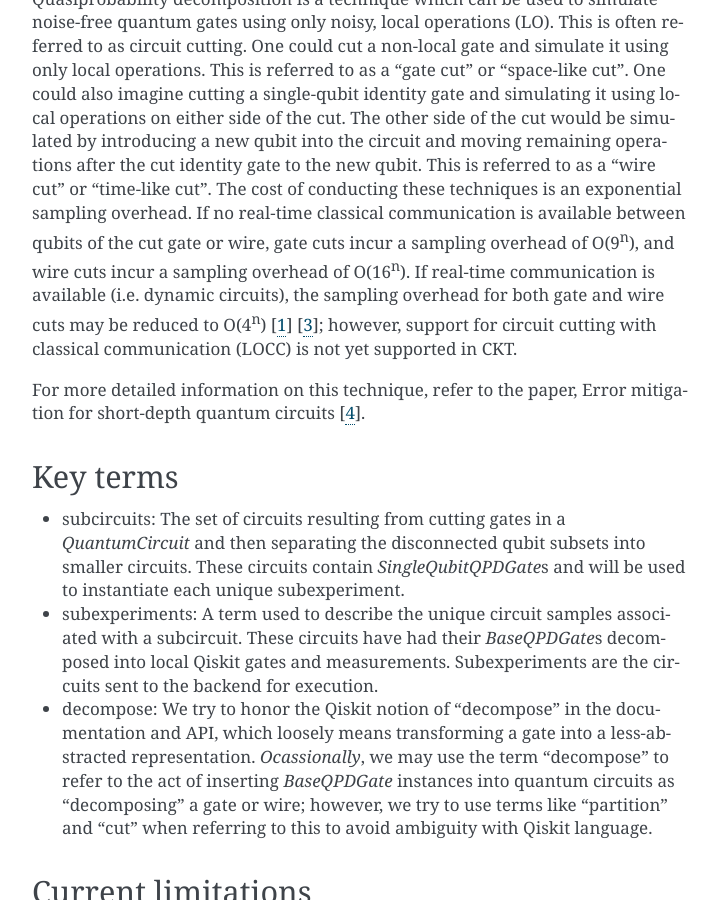
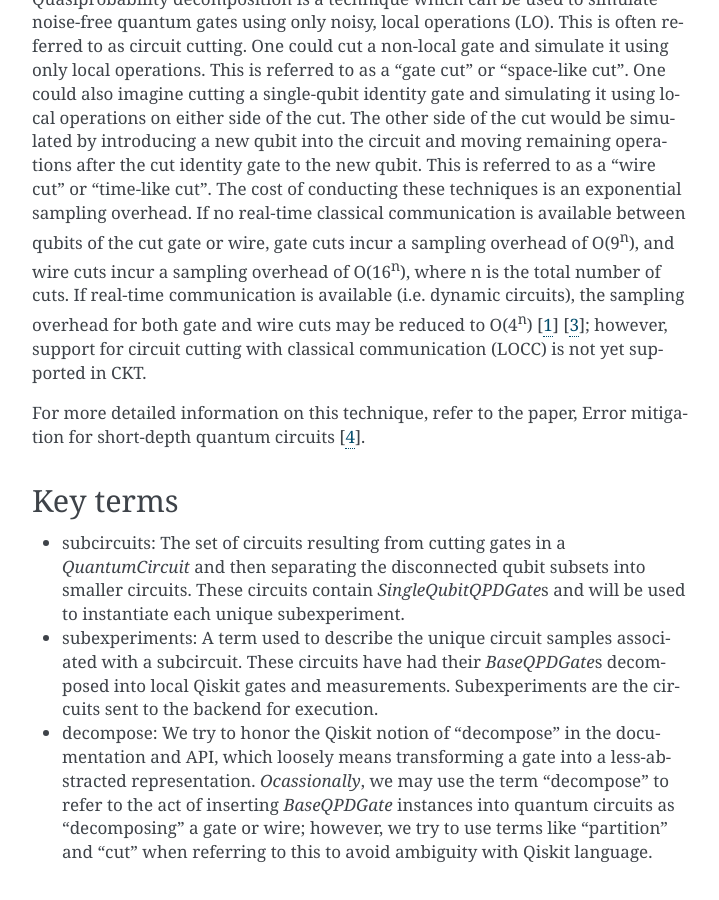
Before and after one commit to Qiskit/qiskit-addon-cutting, a Sphinx documentation site: the page built from docs/circuit_cutting/explanation/index.rst, in a window 1280 px wide and 900 px high, scrolled down 500 px. Shown: the whole window, without its empty margins (388-1107 px from the left). Built offline with Sphinx 7.4.7, drawn with Linux system fonts in a browser that asks for light colours.

Commit message:
Update index.rst

```diff
--- a/docs/circuit_cutting/explanation/index.rst
+++ b/docs/circuit_cutting/explanation/index.rst
@@ -8,7 +8,7 @@
 
 Quasiprobability Decomposition (QPD)
 ------------------------------------
-Quasiprobability decomposition is a technique which can be used to simulate noise-free quantum gates using only noisy, local operations (LO). This is often referred to as circuit cutting. One could cut a non-local gate and simulate it using only local operations. This is referred to as a "gate cut" or "space-like cut". One could also imagine cutting a single-qubit identity gate and simulating it using local operations on either side of the cut. The other side of the cut would be simulated by introducing a new qubit into the circuit and moving remaining operations after the cut identity gate to the new qubit. This is referred to as a "wire cut" or "time-like cut". The cost of conducting these techniques is an exponential sampling overhead. If no real-time classical communication is available between qubits of the cut gate or wire, gate cuts incur a sampling overhead of O(9\ :sup:`n`), and wire cuts incur a sampling overhead of O(16\ :sup:`n`). If real-time communication is available (i.e. dynamic circuits), the sampling overhead for both gate and wire cuts may be reduced to O(4\ :sup:`n`) [`1 <https://arxiv.org/abs/2205.00016>`_] [`3 <https://arxiv.org/abs/2302.03366>`_]; however, support for circuit cutting with classical communication (LOCC) is not yet supported in CKT.
+Quasiprobability decomposition is a technique which can be used to simulate noise-free quantum gates using only noisy, local operations (LO). This is often referred to as circuit cutting. One could cut a non-local gate and simulate it using only local operations. This is referred to as a "gate cut" or "space-like cut". One could also imagine cutting a single-qubit identity gate and simulating it using local operations on either side of the cut. The other side of the cut would be simulated by introducing a new qubit into the circuit and moving remaining operations after the cut identity gate to the new qubit. This is referred to as a "wire cut" or "time-like cut". The cost of conducting these techniques is an exponential sampling overhead. If no real-time classical communication is available between qubits of the cut gate or wire, gate cuts incur a sampling overhead of O(9\ :sup:`n`), and wire cuts incur a sampling overhead of O(16\ :sup:`n`), where n is the total number of cuts. If real-time communication is available (i.e. dynamic circuits), the sampling overhead for both gate and wire cuts may be reduced to O(4\ :sup:`n`) [`1 <https://arxiv.org/abs/2205.00016>`_] [`3 <https://arxiv.org/abs/2302.03366>`_]; however, support for circuit cutting with classical communication (LOCC) is not yet supported in CKT.
 
 For more detailed information on this technique, refer to the paper, Error mitigation for short-depth quantum circuits [`4 <https://journals.aps.org/prl/abstract/10.1103/PhysRevLett.119.180509>`_].
 
```
